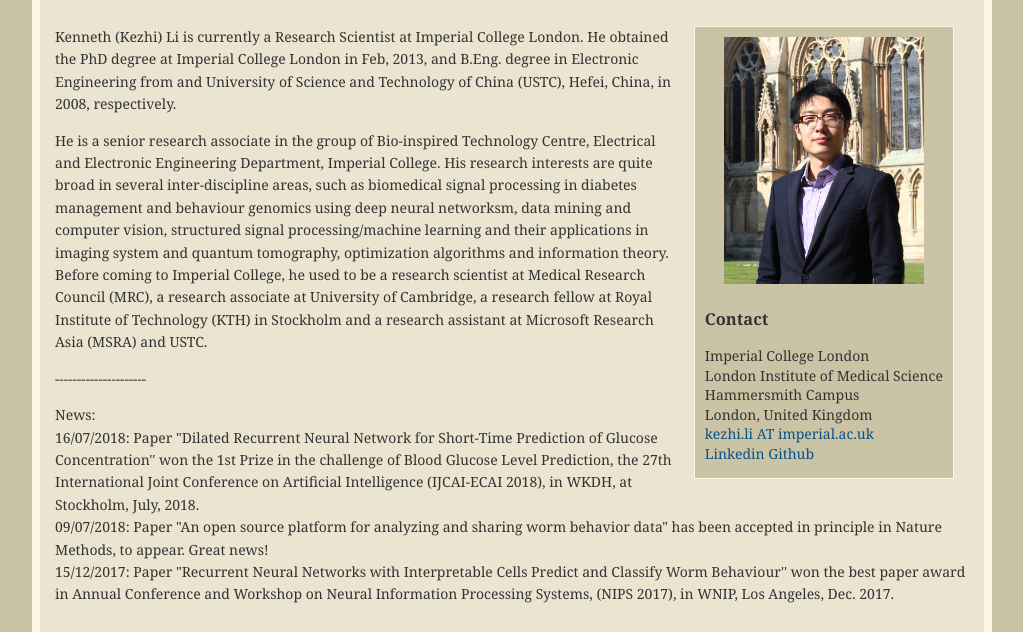
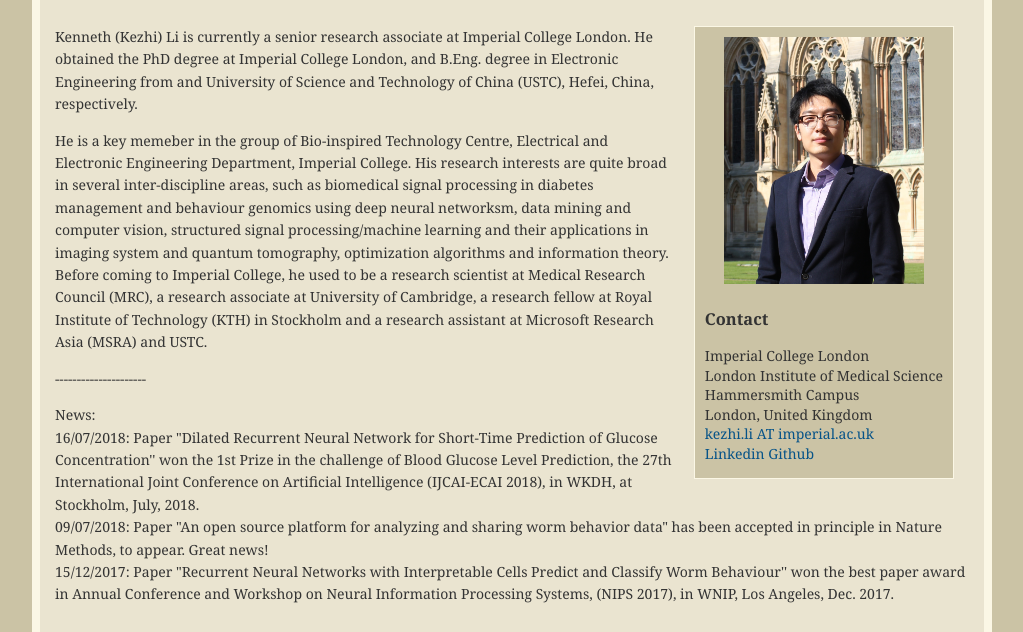
Before and after one commit to KezhiLi/KezhiLi.github.io, a plain HTML site: page index.html in a window 1280 px wide. Shown: the part 146-778 px from the top of the page, without its empty margins (128-1151 px from the left). Drawn offline with Linux system fonts and the light colour scheme; grey boxes are pictures that could not be loaded; a script that the page names is missing.

Commit message:
update webpage

```diff
--- a/index.html
+++ b/index.html
@@ -45,11 +45,10 @@
 				<a href="https://github.com/KezhiLi/">Github</a></p>
         	</div>
 
-        	<p>Kenneth (Kezhi) Li is currently a Research Scientist at Imperial College London. He obtained the PhD degree at Imperial
-			College London in Feb, 2013, and B.Eng. degree in Electronic Engineering from and University of Science and Technology of China (USTC), Hefei, China, in 2008,
+        	<p>Kenneth (Kezhi) Li is currently a senior research associate at Imperial College London. He obtained the PhD degree at Imperial College London, and B.Eng. degree in Electronic Engineering from and University of Science and Technology of China (USTC), Hefei, China,
 			respectively. </p>
 
-			<p>He is a senior research associate in the group of Bio-inspired Technology Centre, Electrical and Electronic Engineering Department, Imperial College. His research interests are quite broad in several inter-discipline areas, such as biomedical signal processing in diabetes management and behaviour genomics using deep neural networksm, data mining and computer vision, structured signal processing/machine learning and their applications in imaging system and quantum tomography, optimization algorithms and information theory. Before coming to Imperial College, he used to be a research scientist at Medical Research Council (MRC), a research associate at University of Cambridge, a research fellow at Royal Institute of Technology (KTH) in Stockholm and a research assistant at Microsoft Research Asia (MSRA) and USTC. </p>
+			<p>He is a key memeber in the group of Bio-inspired Technology Centre, Electrical and Electronic Engineering Department, Imperial College. His research interests are quite broad in several inter-discipline areas, such as biomedical signal processing in diabetes management and behaviour genomics using deep neural networksm, data mining and computer vision, structured signal processing/machine learning and their applications in imaging system and quantum tomography, optimization algorithms and information theory. Before coming to Imperial College, he used to be a research scientist at Medical Research Council (MRC), a research associate at University of Cambridge, a research fellow at Royal Institute of Technology (KTH) in Stockholm and a research assistant at Microsoft Research Asia (MSRA) and USTC. </p>
 
 <p> </p>
 
```
